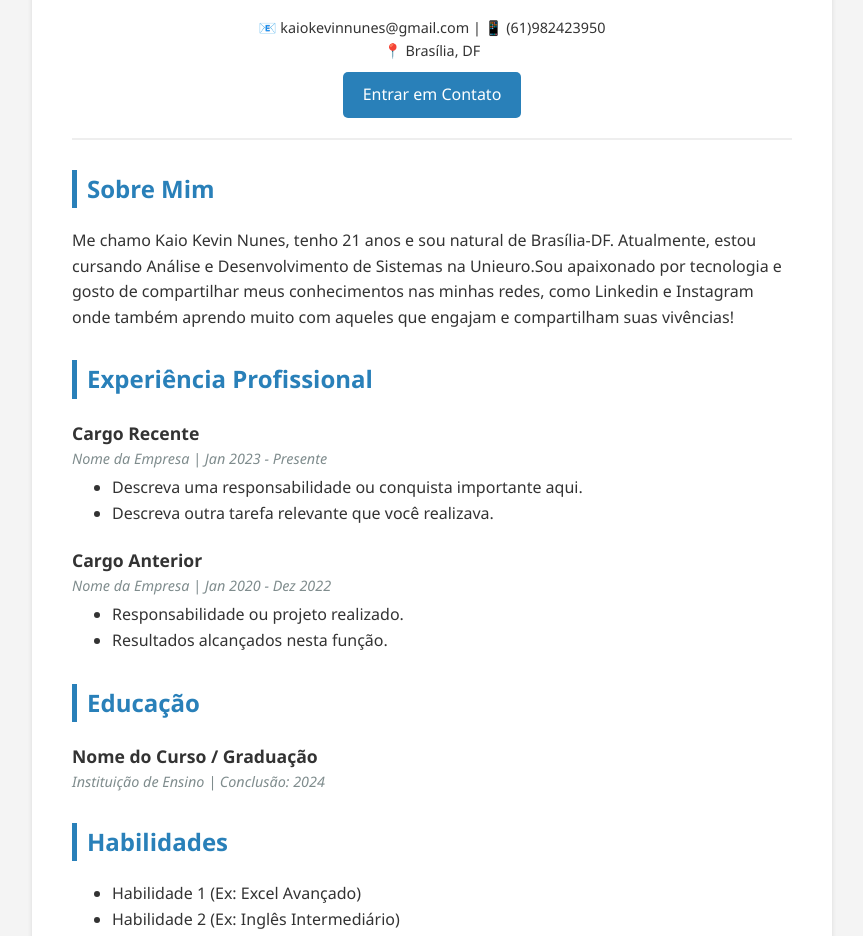
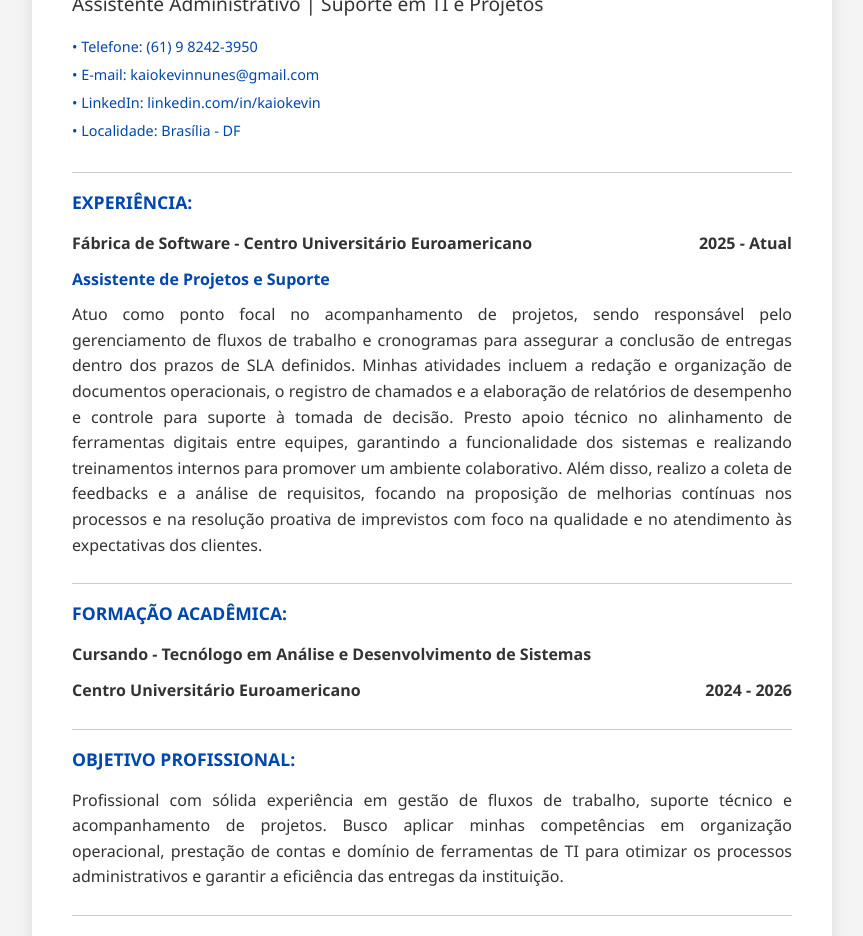
Before and after one commit to KaiokevinTI/Curriculo.github.io, a plain HTML site: page index.html in a window 1280 px wide. Shown: the part 150-1086 px from the top of the page, without its empty margins (208-1071 px from the left). Drawn offline with Linux system fonts and the light colour scheme.

Commit message:
Update index.html

```diff
--- a/index.html
+++ b/index.html
@@ -3,28 +3,136 @@
 <head>
     <meta charset="UTF-8">
     <meta name="viewport" content="width=device-width, initial-scale=1.0">
-    <title>Meu Currículo</title>
+    <title>Currículo - Kaio Kevin</title>
     <style>
-        /* Estilos Simples e Elegantes */
-        body { font-family: 'Segoe UI', Tahoma, Geneva, Verdana, sans-serif; line-height: 1.6; color: #333; max-width: 800px; margin: 0 auto; padding: 20px; background-color: #f4f4f4; }
-        .container { background: white; padding: 40px; border-radius: 8px; box-shadow: 0 2px 5px rgba(0,0,0,0.1); }
-        header { text-align: center; border-bottom: 2px solid #eee; padding-bottom: 20px; margin-bottom: 20px; }
-        h1 { margin: 0; color: #2c3e50; }
-        .subtitle { color: #7f8c8d; font-size: 1.2em; margin-top: 5px; }
-        .contact-info { margin-top: 15px; font-size: 0.9em; }
-        h2 { color: #2980b9; border-left: 5px solid #2980b9; padding-left: 10px; margin-top: 30px; }
-        .job, .school { margin-bottom: 20px; }
-        .job-title, .school-name { font-weight: bold; font-size: 1.1em; }
-        .date { color: #7f8c8d; font-size: 0.9em; font-style: italic; }
-        ul { margin-top: 5px; }
+        /* Configurações Gerais */
+        :root {
+            --primary-blue: #0047AB; /* Azul similar ao da imagem */
+            --text-dark: #333;
+            --text-light: #666;
+            --bg-color: #fff;
+        }
 
-        /* Botão de contato */
-        .btn { display: inline-block; background: #2980b9; color: white; padding: 10px 20px; text-decoration: none; border-radius: 5px; margin-top: 10px; }
-        .btn:hover { background: #3498db; }
+        * {
+            margin: 0;
+            padding: 0;
+            box-sizing: border-box;
+            font-family: 'Segoe UI', Tahoma, Geneva, Verdana, sans-serif;
+        }
 
+        body {
+            background-color: #f4f4f4;
+            color: var(--text-dark);
+            line-height: 1.6;
+            padding: 20px;
+        }
+
+        /* Container Principal (Folha A4 simulada) */
+        .container {
+            max-width: 800px;
+            background: var(--bg-color);
+            margin: 0 auto;
+            padding: 40px;
+            box-shadow: 0 0 15px rgba(0,0,0,0.1);
+            border-top: 10px solid var(--primary-blue); /* Detalhe azul no topo */
+        }
+
+        /* Cabeçalho */
+        header {
+            margin-bottom: 30px;
+        }
+
+        h1 {
+            color: var(--primary-blue);
+            font-size: 2.5em;
+            text-transform: uppercase;
+            letter-spacing: 1px;
+            margin-bottom: 5px;
+        }
+
+        .subtitle {
+            font-size: 1.2em;
+            font-weight: 500;
+            margin-bottom: 15px;
+            color: var(--text-dark);
+        }
+
+        .contact-info {
+            list-style: none;
+            font-size: 0.9em;
+            color: var(--primary-blue);
+        }
+
+        .contact-info li {
+            margin-bottom: 5px;
+        }
+
+        .contact-info a {
+            color: var(--primary-blue);
+            text-decoration: none;
+        }
+
+        /* Seções */
+        section {
+            margin-bottom: 25px;
+            border-top: 1px solid #ccc;
+            padding-top: 15px;
+        }
+
+        h2 {
+            color: var(--primary-blue);
+            font-size: 1.1em;
+            text-transform: uppercase;
+            margin-bottom: 15px;
+        }
+
+        /* Detalhes da Experiência e Educação */
+        .job-header, .edu-header {
+            display: flex;
+            justify-content: space-between;
+            flex-wrap: wrap;
+            margin-bottom: 10px;
+            font-weight: bold;
+        }
+
+        .date {
+            color: var(--text-dark);
+        }
+
+        .role-title {
+            color: var(--primary-blue);
+            font-weight: bold;
+            margin-bottom: 10px;
+            display: block;
+        }
+
+        p {
+            text-align: justify;
+            margin-bottom: 10px;
+            color: var(--text-dark);
+        }
+
+        /* Lista de Habilidades */
+        ul.skills-list {
+            list-style-position: inside;
+            padding-left: 5px;
+        }
+
+        ul.skills-list li {
+            margin-bottom: 8px;
+        }
+
+        /* Responsividade para Celular */
         @media (max-width: 600px) {
-            body { padding: 10px; }
-            .container { padding: 20px; }
+            .container {
+                padding: 20px;
+            }
+            h1 {
+                font-size: 2em;
+            }
+            .job-header {
+                flex-direction: column;
+            }
         }
     </style>
 </head>
@@ -32,57 +140,55 @@
 
     <div class="container">
         <header>
-        <h1>Kaio Kevin NUnes </h1>
-        <p class="subtitle">Estudante de TI</p>
+            <h1>KAIO KEVIN</h1>
+            <div class="subtitle">Assistente Administrativo | Suporte em TI e Projetos</div>
 
-        <div class="contact-info">
-            📧 kaiokevinnunes@gmail.com | 📱 (61)982423950 <br>
-            📍 Brasília, DF
-        </div>
-        <a href="mailto:seuemail@email.com" class="btn">Entrar em Contato</a>
+            <ul class="contact-info">
+                <li>• Telefone: (61) 9 8242-3950</li>
+                <li>• E-mail: <a href="mailto:kaiokevinnunes@gmail.com">kaiokevinnunes@gmail.com</a></li>
+                <li>• LinkedIn: <a href="https://linkedin.com/in/kaiokevin" target="_blank">linkedin.com/in/kaiokevin</a></li>
+                <li>• Localidade: Brasília - DF</li>
+            </ul>
         </header>
 
         <section>
-        <h2>Sobre Mim</h2>
-        <p>Me chamo Kaio Kevin Nunes, tenho 21 anos e sou natural de Brasília-DF. Atualmente, estou cursando Análise e Desenvolvimento de Sistemas na Unieuro.Sou apaixonado por tecnologia e gosto de compartilhar meus conhecimentos nas minhas redes, como Linkedin e Instagram onde também aprendo muito com aqueles que engajam e compartilham suas vivências!</p>
+            <h2>Experiência:</h2>
+            <div class="job-header">
+                <span>Fábrica de Software - Centro Universitário Euroamericano</span>
+                <span class="date">2025 - Atual</span>
+            </div>
+            <span class="role-title">Assistente de Projetos e Suporte</span>
+            <p>
+                Atuo como ponto focal no acompanhamento de projetos, sendo responsável pelo gerenciamento de fluxos de trabalho e cronogramas para assegurar a conclusão de entregas dentro dos prazos de SLA definidos. Minhas atividades incluem a redação e organização de documentos operacionais, o registro de chamados e a elaboração de relatórios de desempenho e controle para suporte à tomada de decisão. Presto apoio técnico no alinhamento de ferramentas digitais entre equipes, garantindo a funcionalidade dos sistemas e realizando treinamentos internos para promover um ambiente colaborativo. Além disso, realizo a coleta de feedbacks e a análise de requisitos, focando na proposição de melhorias contínuas nos processos e na resolução proativa de imprevistos com foco na qualidade e no atendimento às expectativas dos clientes.
+            </p>
         </section>
 
         <section>
-        <h2>Experiência Profissional</h2>
-
-        <div class="job">
-            <div class="job-title">Cargo Recente</div>
-            <div class="date">Nome da Empresa | Jan 2023 - Presente</div>
-            <ul>
-                <li>Descreva uma responsabilidade ou conquista importante aqui.</li>
-                <li>Descreva outra tarefa relevante que você realizava.</li>
-            </ul>
+            <h2>Formação Acadêmica:</h2>
+            <div class="edu-header">
+                <span>Cursando - Tecnólogo em Análise e Desenvolvimento de Sistemas</span>
             </div>
-
-        <div class="job">
-            <div class="job-title">Cargo Anterior</div>
-            <div class="date">Nome da Empresa | Jan 2020 - Dez 2022</div>
-            <ul>
-                <li>Responsabilidade ou projeto realizado.</li>
-                <li>Resultados alcançados nesta função.</li>
-            </ul>
+            <div class="edu-header">
+                <span>Centro Universitário Euroamericano</span>
+                <span class="date">2024 - 2026</span>
             </div>
         </section>
 
         <section>
-        <h2>Educação</h2>
-        <div class="school">
-            <div class="school-name">Nome do Curso / Graduação</div>
-            <div class="date">Instituição de Ensino | Conclusão: 2024</div>
-        </div>
+            <h2>Objetivo Profissional:</h2>
+            <p>
+                Profissional com sólida experiência em gestão de fluxos de trabalho, suporte técnico e acompanhamento de projetos. Busco aplicar minhas competências em organização operacional, prestação de contas e domínio de ferramentas de TI para otimizar os processos administrativos e garantir a eficiência das entregas da instituição.
+            </p>
         </section>
 
         <section>
-        <h2>Habilidades</h2>
-        <ul>
-            <li>Habilidade 1 (Ex: Excel Avançado)</li>
-            <li>Habilidade 2 (Ex: Inglês Intermediário)</li>
-            <li>Habilidade 3 (Ex: Liderança de Equipes)</li>
+            <h2>Habilidades e Idiomas:</h2>
+            <ul class="skills-list">
+                <li>Inglês intermediário (compreensão de comandos e operação de interfaces de sistemas em língua estrangeira).</li>
+                <li>Prestação de contas, controle e atualização de planilhas operacionais, gestão de tempo e priorização de demandas simultâneas.</li>
+                <li>Domínio avançado de Google Workspace (Planilhas, Docs, Drive) e Pacote Office (Excel, Word e PowerPoint).</li>
+                <li>Experiência com CRMs, Ferramentas de Gestão (Trello, Teams, Slack) e suporte a usuários em ambientes digitais.</li>
+                <li>Comunicação clara e empática, proatividade na resolução de problemas críticos e facilidade de adaptação a novos processos.</li>
             </ul>
         </section>
     </div>
```
Lines whose indentation alone changed are shown as unchanged.
